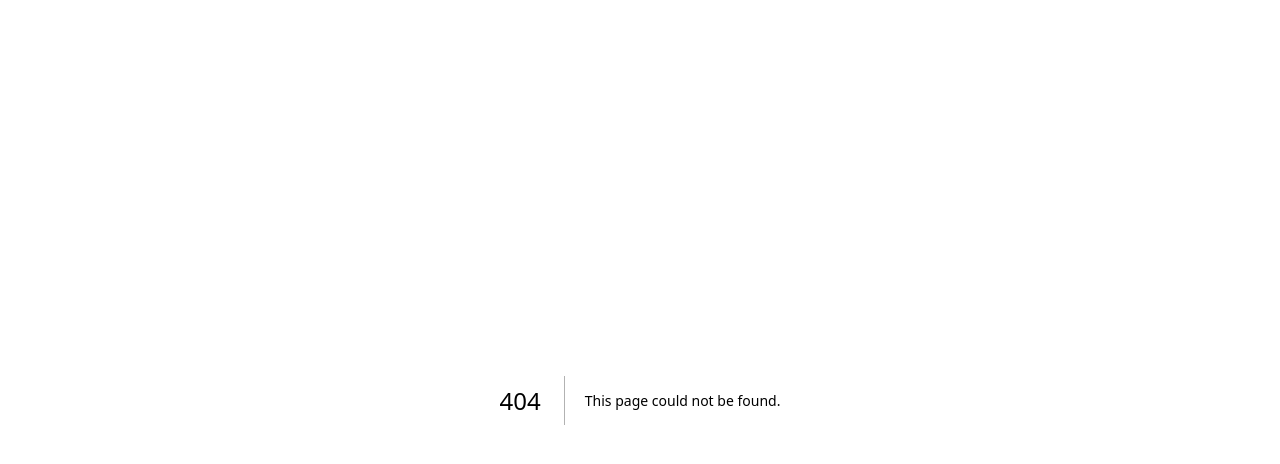
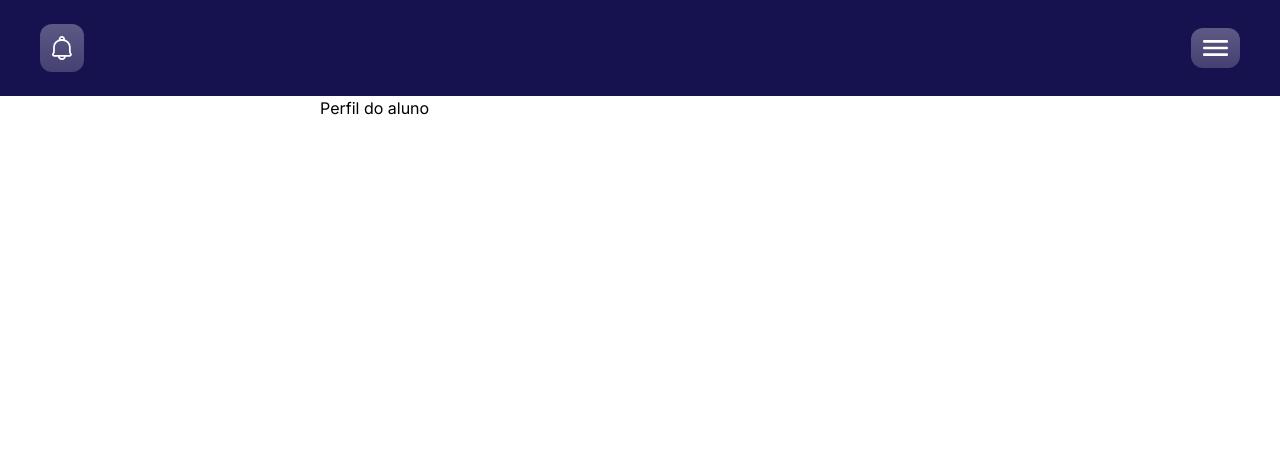
Before and after one commit to RafaelFernandes12/terceira_idade, a Next.js app: page /student in a window 1280 px wide. Before the commit this address had no page. Shown: the top 464 px of the page. Built offline with nearby package versions, Linux system fonts and the light colour scheme.

Commit message:
created student profile route

```diff
--- /dev/null
+++ b/src/app/(app)/student/page.tsx
@@ -0,0 +1,7 @@
+export default function Student() {
+    return (
+        <>
+            <h1>Perfil do aluno</h1>
+        </>
+    )
+}
--- a/src/app/layout.tsx
+++ b/src/app/layout.tsx
@@ -5,17 +5,12 @@ import "./globals.css";
 const inter = Inter({ subsets: ["latin"] });
 
 export const metadata: Metadata = {
-  title: "Terceira Idade",
-  description: "Generated by create next app",
+  title: "CPSI Web"
 };
 
-export default function RootLayout({
-  children,
-}: Readonly<{
-  children: React.ReactNode;
-}>) {
+export default function RootLayout({ children }: Readonly<{ children: React.ReactNode }>) {
   return (
-    <html lang="en">
+    <html lang="pt-br">
       <body className={inter.className}>{children}</body>
     </html>
   );
--- a/src/app/page.tsx
+++ b/src/app/page.tsx
@@ -1,8 +1,7 @@
-import { Header } from "@/components/Header";
-
 export default function Home() {
   return (
     <div>
+      <h1>Home page</h1>
     </div>
   );
 }
```
Also changed, not shown: src/app/(app)/dashboard/page.tsx (+4 -6 lines).
